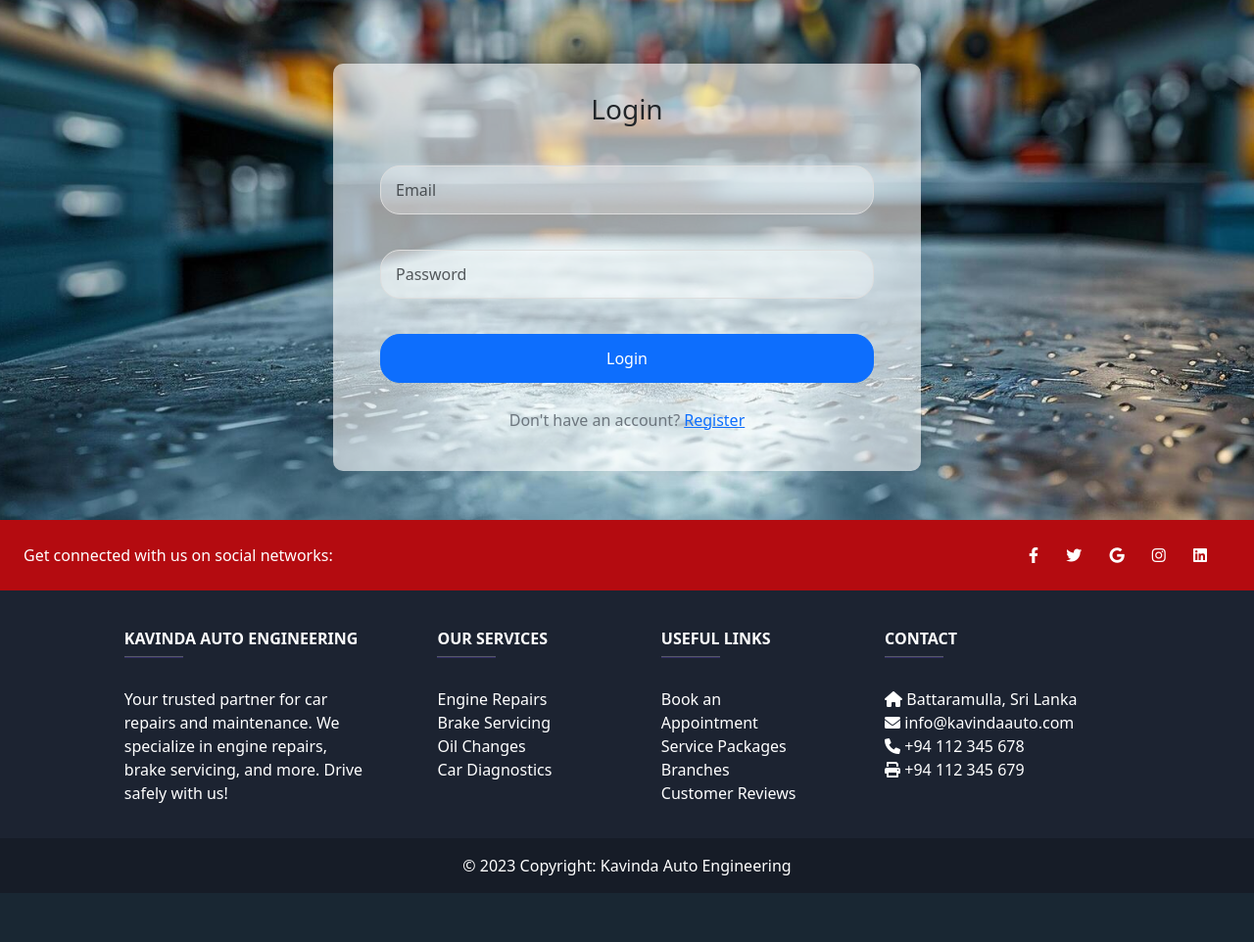
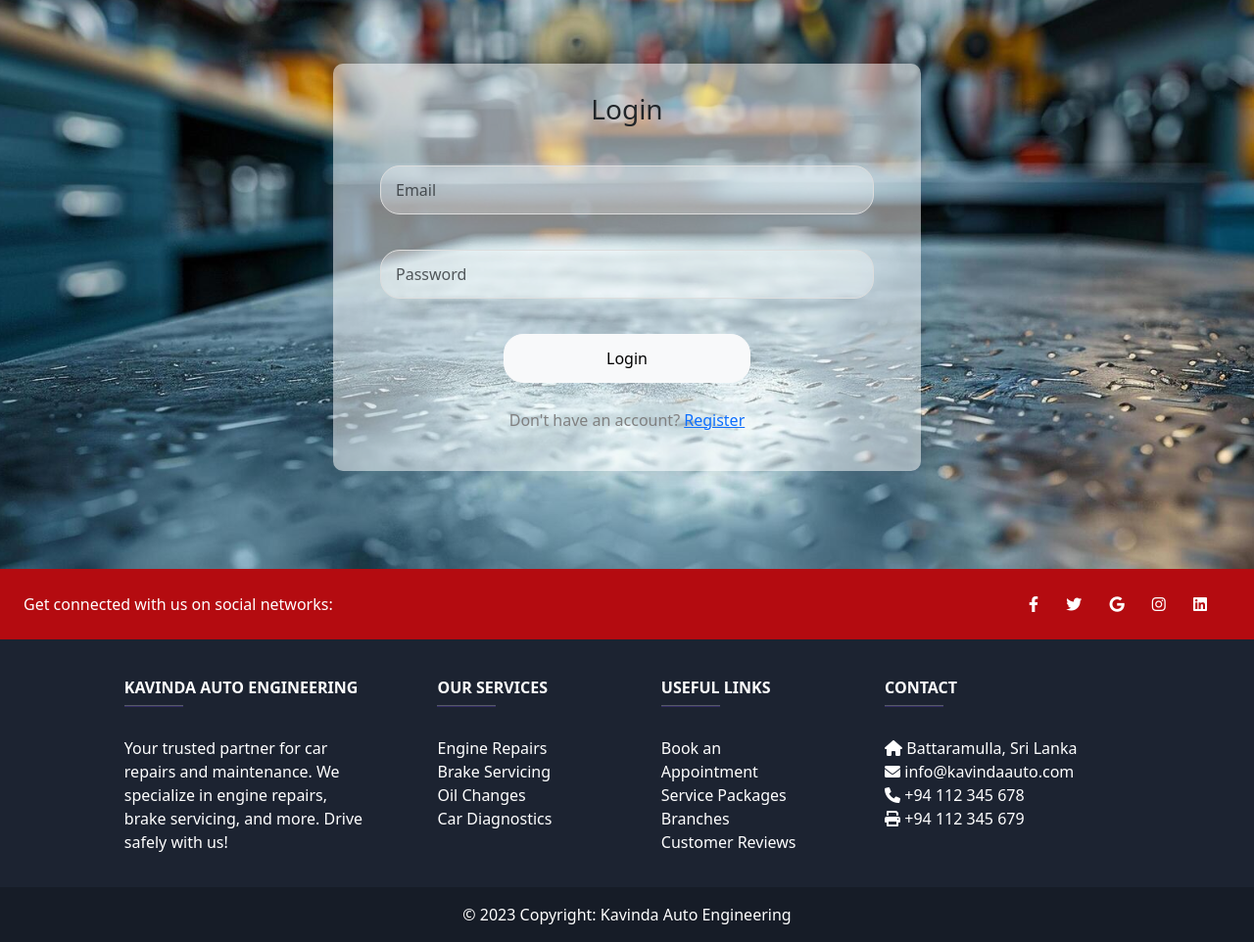
Before and after one commit to starlightaris/car_service_ms, a PHP site: page /login.php in a window 1280 px wide. Shown: the part 115-1077 px from the top of the page at 98% size. Before the commit the page ends 1009 px from the top, so only its background shows below. Run offline with PHP 8.4, Linux system fonts and the light colour scheme.

Commit message:
adjusted sm styles of profile ,register and login

```diff
--- a/css/style-login.css
+++ b/css/style-login.css
@@ -21,9 +21,9 @@ body {
     width: 100%;
     padding: 30px;
     border-radius: 10px;
-    background: rgba(255, 255, 255, 0.6);
+    background: rgba(255, 255, 255, 0.5);
     box-shadow: 0 0 20px rgba(0, 0, 0, 0.1);
-    margin: 180px auto 50px;
+    margin: 180px auto 100px;
 }
 
 .input-field {
@@ -66,7 +66,10 @@ body {
 
 @media screen and (max-width: 768px) {
     .form {
-        margin: 100px;
+        margin-top:200px;
+        margin-left: 20px;
+        margin-right: 20px;
+        /* margin: 100px; */
         padding: 20px;
     }
 
@@ -81,8 +84,13 @@ body {
 
 @media (max-width: 150px) {
     .form {
+        margin-top:200px;
+        margin-left: 20px;
+        margin-right: 20px;
+        /* margin: 100px; */
+        padding: 20px;
         box-shadow: none;
-        margin: 10px;
-        padding: 15px;
+        /* margin: 10px;
+        padding: 15px; */
     }
 }
--- a/css/style-register.css
+++ b/css/style-register.css
@@ -21,9 +21,9 @@ body {
     width: 100%;
     padding: 30px;
     border-radius: 10px;
-    background: rgba(255, 255, 255, 0.6);
+    background: rgba(255, 255, 255, 0.5);
     box-shadow: 0 0 20px rgba(0, 0, 0, 0.1);
-    margin: 180px auto 50px;
+    margin: 150px auto 50px;
 }
 
 
@@ -42,7 +42,7 @@ body {
 
 .input-field:focus {
     /*border-color: #007bff;*/
-    color: white;
+    color: black;
     outline: none;
     background:rgba(255,255,255,0.3);
 }
--- a/footer.php
+++ b/footer.php
@@ -1,3 +1,11 @@
+<?php
+include 'php/conf.php';
+if (session_status() === PHP_SESSION_NONE) {
+  session_start();
+}
+$currentPage = basename($_SERVER['REQUEST_URI']);
+?>
+
 <!-- Footer -->
 <footer class="text-center text-lg-start text-white" style="background-color: #1c2331">
   <!-- Section: Social media -->
--- a/login.php
+++ b/login.php
@@ -111,11 +111,11 @@ if (isset($_POST['btnsubmit'])) {
                 <div class="col-12">
                     <div class="form-group">
 
-                        <input type="submit" class="btn btn-primary w-100 submit" name="btnsubmit" value="Login">
+                        <input type="submit" class="btn btn-light w-50  d-block mx-auto submit" name="btnsubmit" value="Login">
                     </div>
                 </div>
             </div>
-            <div class="row g-3 text-secondary">
+            <div class="row g-3" style="color:grey;">
                 <center>Don't have an account? <a href="register.php">Register</a></center>
             </div>
         </form>
--- a/register.php
+++ b/register.php
@@ -81,7 +81,7 @@ if (isset($_POST['submit'])) {
     <div class="container">
         <div class="form mx-auto">
             <div class="top text-center mb-4">
-                <header class="h3 text-white">Register</header>
+                <header class="h3 text-dark">Register</header>
             </div>
             <div id="alertBox1" class="alert alert-danger mt-2 d-none" role="alert">
                 Please enter a valid email address.
```
Also changed, not shown: css/style-profile.css (+6 -12 lines).
